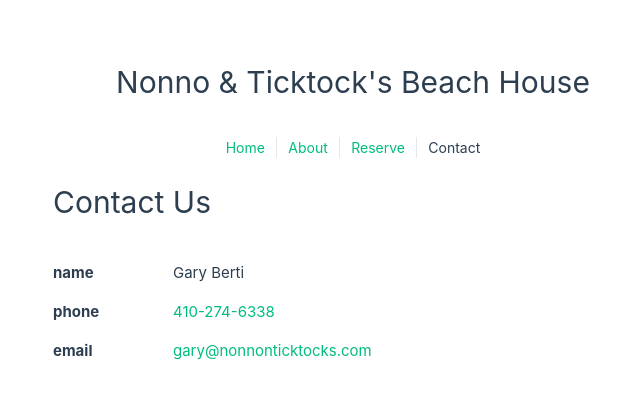
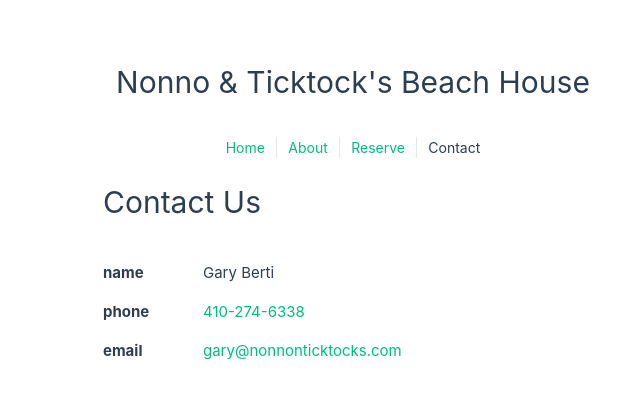
Before and after one commit to dr-spaceman/nonno-ticktock, a Vue app: page /contact in a window 1280 px wide. Shown: the top 398 px of the page, without its empty margins (287-927 px from the left). Built offline with nearby package versions, Linux system fonts and the light colour scheme.

Commit message:
Update css min- and max-widths

```diff
--- a/src/assets/main.css
+++ b/src/assets/main.css
@@ -1,6 +1,7 @@
 @import './base.css';
 
 #app {
+  min-width: 355px;
   max-width: 1280px;
   margin: 0 auto;
   padding: 2rem;
--- a/src/views/ContactView.vue
+++ b/src/views/ContactView.vue
@@ -20,8 +20,7 @@ const contactDetails = {
 
 <style scoped>
 .contact {
-  max-width: 600px;
-  min-width: 300px;
+  max-width: 500px;
   margin: 0 auto;
 }
 
--- a/src/views/HomeView.vue
+++ b/src/views/HomeView.vue
@@ -10,7 +10,7 @@ import WelcomePage from '../components/WelcomePage.vue'
 
 <style scoped>
 main {
-  max-width: 600px;
+  max-width: 500px;
   margin: 0 auto;
 }
 </style>
```
